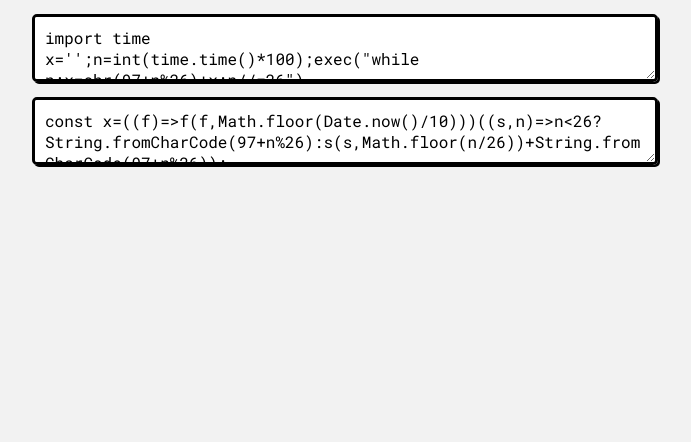
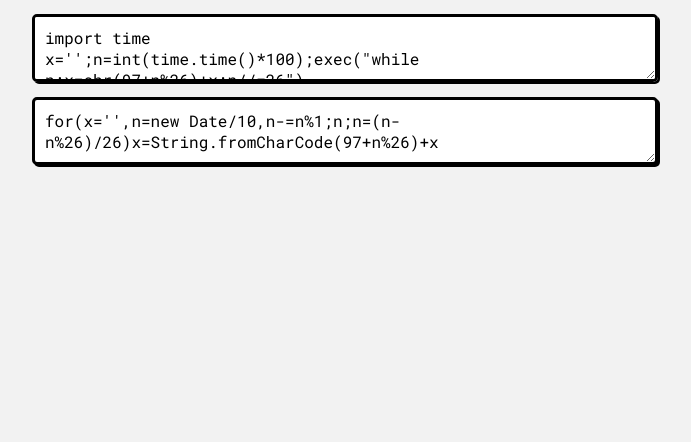
Before and after one commit to HailXD/b26t, a plain HTML site: page index.html in a window 1280 px wide. Shown: the part 358-800 px from the top of the page, without its empty margins (295-986 px from the left). Drawn offline with Linux system fonts and the light colour scheme.

Commit message:
Update index.html

```diff
--- a/index.html
+++ b/index.html
@@ -14,7 +14,7 @@
   <textarea readonly rows="2">import time
 x='';n=int(time.time()*100);exec("while n:x=chr(97+n%26)+x;n//=26")</textarea>
 
-  <textarea readonly rows="2">const x=((f)=>f(f,Math.floor(Date.now()/10)))((s,n)=>n<26?String.fromCharCode(97+n%26):s(s,Math.floor(n/26))+String.fromCharCode(97+n%26));</textarea>
+  <textarea readonly rows="2">for(x='',n=new Date/10,n-=n%1;n;n=(n-n%26)/26)x=String.fromCharCode(97+n%26)+x</textarea>
 
   <script src="script.js"></script>
 </body>
```
